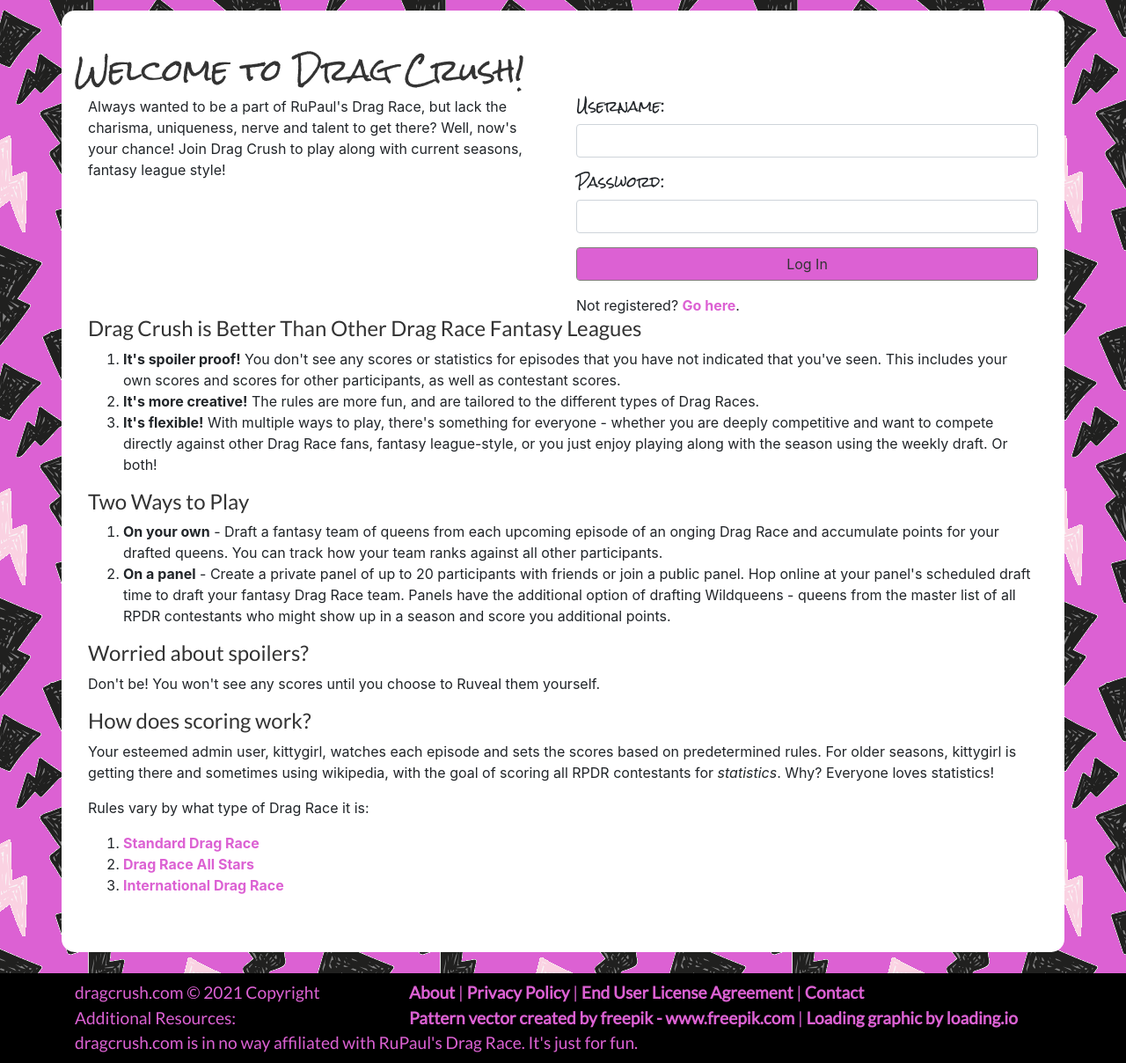
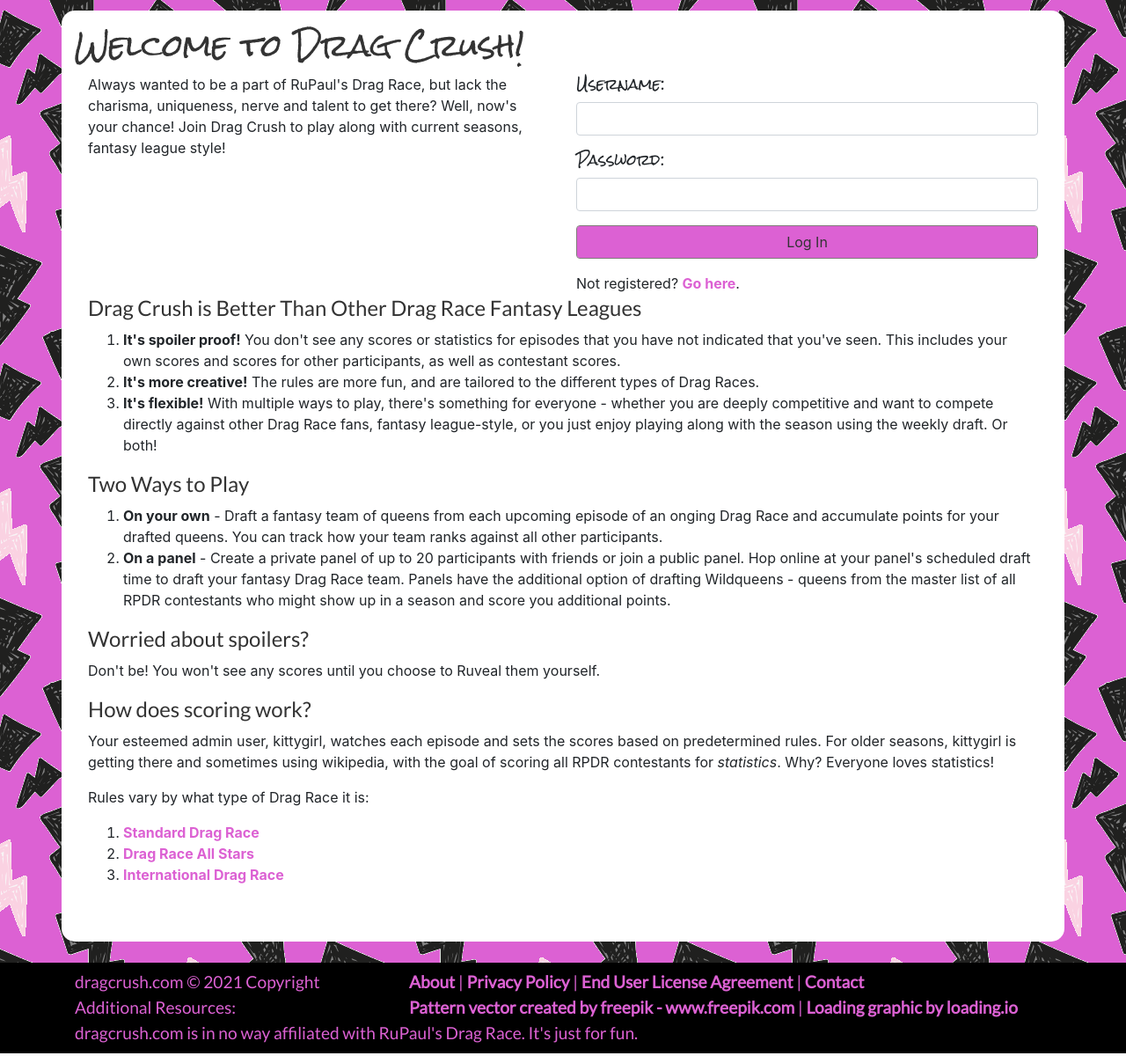
Before and after one commit to astromitts/fantasydrag, a Django app: page / in a window 1280 px wide. Shown: the part 92-1300 px from the top of the page at 88% size. Run offline with Django 3.2, Linux system fonts and the light colour scheme; data that the repository does not hold is empty; some libraries are stand-ins or nearby versions.

Commit message:
Some sizing tweaks

```diff
--- a/static/_app.scss
+++ b/static/_app.scss
@@ -46,7 +46,7 @@ body {
 	margin-top: 1rem !important;
 	padding-bottom: 3rem !important;
 	background-color: #FFFFFF;
-	padding: 3rem;
+	padding: 1rem;
 	border-radius: 15px;
 }
 
@@ -267,21 +267,25 @@ ul {
 h1, .h1 {
 	@include header;
 	font-size: 2.1rem;
+	line-height: 3rem;
 }
 
 h2, .h2 {
 	@include header;
 	font-size: 1.7rem;
+	line-height: 2rem;
 }
 
 h3, .h3 {
 	@include header;
 	font-size: 1.5rem;
+	line-height: 2rem;
 }
 
 h4, .h4 {
 	@include header;
 	font-size: 1.3rem;
+	line-height: 1.8rem;
 }
 .spacer {
 	display: block;
--- a/static/app.css
+++ b/static/app.css
@@ -13,7 +13,7 @@ body {
   margin-top: 1rem !important;
   padding-bottom: 3rem !important;
   background-color: #FFFFFF;
-  padding: 3rem;
+  padding: 1rem;
   border-radius: 15px;
 }
 
@@ -249,24 +249,28 @@ h1, .h1 {
   color: #333333;
   font-family: "Lato", sans-serif;
   font-size: 2.1rem;
+  line-height: 3rem;
 }
 
 h2, .h2 {
   color: #333333;
   font-family: "Lato", sans-serif;
   font-size: 1.7rem;
+  line-height: 2rem;
 }
 
 h3, .h3 {
   color: #333333;
   font-family: "Lato", sans-serif;
   font-size: 1.5rem;
+  line-height: 2rem;
 }
 
 h4, .h4 {
   color: #333333;
   font-family: "Lato", sans-serif;
   font-size: 1.3rem;
+  line-height: 1.8rem;
 }
 
 .spacer {
--- a/templates/base.html
+++ b/templates/base.html
@@ -54,7 +54,7 @@
 			<div class="spinner"><img src="{% static 'site_images/ripple-loading.gif' %}"></div>
 		</div>
 		{% else %}
-		<div class="body container container-fluid">
+		<div class="body container container-fluid container-fluid-shrink">
 		{% endif %}
 			{% if messages %}
 			<div class="row">
```
Also changed, not shown: 1 other file.
